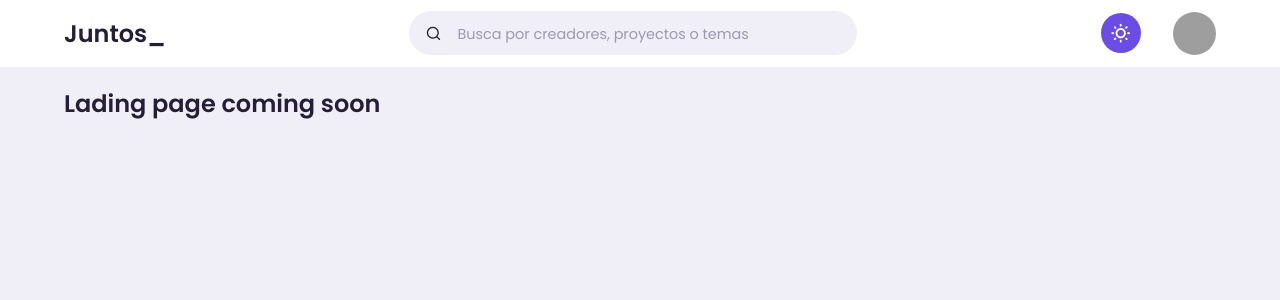
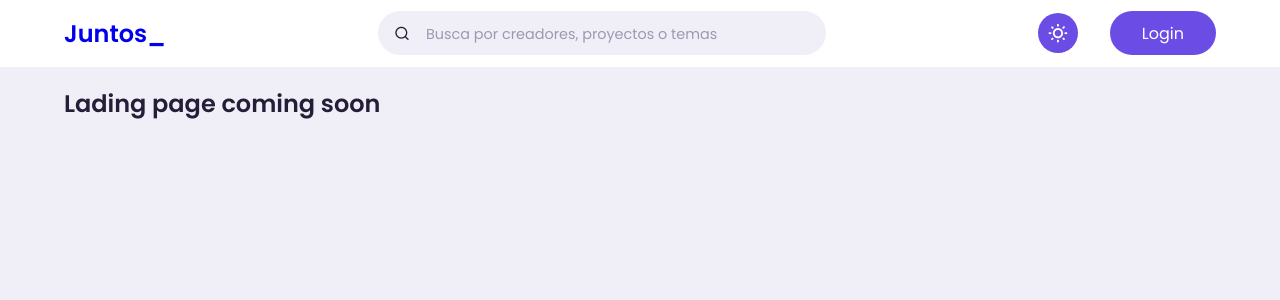
Before and after one commit to ItsMeLeonardo/goals-app, a Next.js app: page / in a window 1280 px wide. Shown: the top 300 px of the page. Built offline with nearby package versions, Linux system fonts and the light colour scheme; grey boxes are pictures that could not be loaded.

Commit message:
FEAT: add dynamic navbar to login & logout

```diff
--- a/components/Layout/Navbar.tsx
+++ /dev/null
@@ -1,50 +0,0 @@
-import { ChangeEvent } from "react";
-
-export default function Layout() {
-  const toggleTheme = (event: ChangeEvent<HTMLInputElement>) => {
-    const checked = event.target.checked;
-    if (checked) {
-      document.body.setAttribute("data-theme", "dark");
-    } else {
-      document.body.setAttribute("data-theme", "light");
-    }
-  };
-
-  return (
-    <nav className="navbar">
-      <div className="container">
-        <h2 className="logo">Juntos_</h2>
-        <label className="search-bar">
-          <i className="uil uil-search"></i>
-          <input
-            className="search-input"
-            type="search"
-            name="search"
-            id="search"
-            placeholder="Busca por creadores, proyectos o temas"
-          />
-        </label>
-        <div className="create">
-          <label className="theme-btn">
-            <input
-              onChange={toggleTheme}
-              type="checkbox"
-              name="theme"
-              id="theme-checkbox"
-              className="theme-checkbox"
-              hidden
-            />
-            <i className="uil uil-sun light-theme-icon"></i>
-            <i className="uil uil-moon dark-theme-icon"></i>
-          </label>
-          <picture className="profile-photo">
-            <img
-              src="https://images.unsplash.com/photo-1651634099348-e4c38cfaa6d5?ixlib=rb-1.2.1&ixid=MnwxMjA3fDB8MHxlZGl0b3JpYWwtZmVlZHwxOHx8fGVufDB8fHx8&auto=format&fit=crop&w=500&q=60"
-              alt="profile 1"
-            />
-          </picture>
-        </div>
-      </div>
-    </nav>
-  );
-}
--- a/components/Layout/index.tsx
+++ b/components/Layout/index.tsx
@@ -5,7 +5,7 @@ interface Props {
 }
 
 //components
-import Navbar from "components/Layout/Navbar";
+import Navbar from "components/Navbar";
 
 export default function Layout({ children }: Props) {
   return (
--- /dev/null
+++ b/components/Navbar/NavbarRightContent.tsx
@@ -0,0 +1,47 @@
+import { ChangeEvent } from "react";
+import NextLink from "next/link";
+
+//utils
+import { useUser } from "hooks/useUser";
+
+export default function NavbarRightContent() {
+  const { user } = useUser();
+
+  const toggleTheme = (event: ChangeEvent<HTMLInputElement>) => {
+    const checked = event.target.checked;
+    if (checked) {
+      document.body.setAttribute("data-theme", "dark");
+    } else {
+      document.body.setAttribute("data-theme", "light");
+    }
+  };
+
+  return (
+    <>
+      <label className="theme-btn">
+        <input
+          onChange={toggleTheme}
+          type="checkbox"
+          name="theme"
+          id="theme-checkbox"
+          className="theme-checkbox"
+          hidden
+        />
+        <i className="uil uil-sun light-theme-icon"></i>
+        <i className="uil uil-moon dark-theme-icon"></i>
+      </label>
+      {user ? (
+        <picture className="profile-photo">
+          <img
+            src="https://images.unsplash.com/photo-1651634099348-e4c38cfaa6d5?ixlib=rb-1.2.1&ixid=MnwxMjA3fDB8MHxlZGl0b3JpYWwtZmVlZHwxOHx8fGVufDB8fHx8&auto=format&fit=crop&w=500&q=60"
+            alt="profile 1"
+          />
+        </picture>
+      ) : (
+        <NextLink href="/login">
+          <a className="btn primary">Login </a>
+        </NextLink>
+      )}
+    </>
+  );
+}
--- /dev/null
+++ b/components/Navbar/index.tsx
@@ -0,0 +1,30 @@
+import NextLink from "next/link";
+
+import NavbarRightContent from "components/Navbar/NavbarRightContent";
+
+export default function Layout() {
+  return (
+    <nav className="navbar">
+      <div className="container">
+        <NextLink href="/">
+          <a>
+            <h2 className="logo">Juntos_</h2>
+          </a>
+        </NextLink>
+        <label className="search-bar">
+          <i className="uil uil-search"></i>
+          <input
+            className="search-input"
+            type="search"
+            name="search"
+            id="search"
+            placeholder="Busca por creadores, proyectos o temas"
+          />
+        </label>
+        <div className="create">
+          <NavbarRightContent />
+        </div>
+      </div>
+    </nav>
+  );
+}
--- a/context/AuthContext.tsx
+++ b/context/AuthContext.tsx
@@ -31,7 +31,7 @@ const defaultUser: User = {
 };
 
 export function AuthProvider({ children }: Props) {
-  const [user, setUser] = useState<User | null>(defaultUser);
+  const [user, setUser] = useState<User | null>(null);
 
   const login = (user: User, cb: VoidFunction) => {
     setUser(user);
--- /dev/null
+++ b/hooks/useUser.ts
@@ -0,0 +1,8 @@
+import { useContext } from "react";
+
+import { AuthContext } from "context/AuthContext";
+
+export const useUser = () => {
+  const auth = useContext(AuthContext);
+  return auth;
+};
--- a/styles/globals.css
+++ b/styles/globals.css
@@ -91,6 +91,9 @@ img {
 }
 picture {
   display: block;
+}
+a:visited {
+  color: initial;
 }
 
 .container {
```
